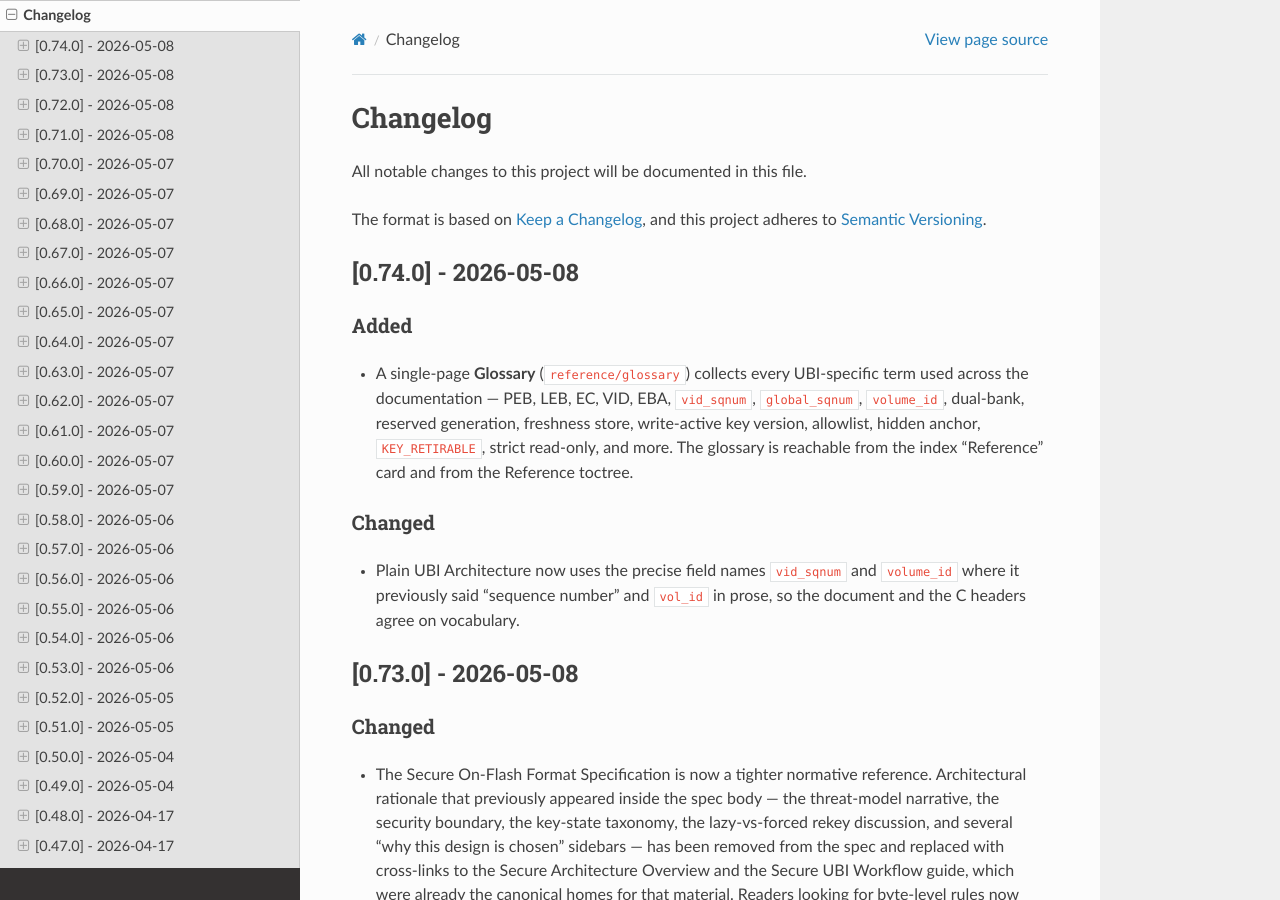
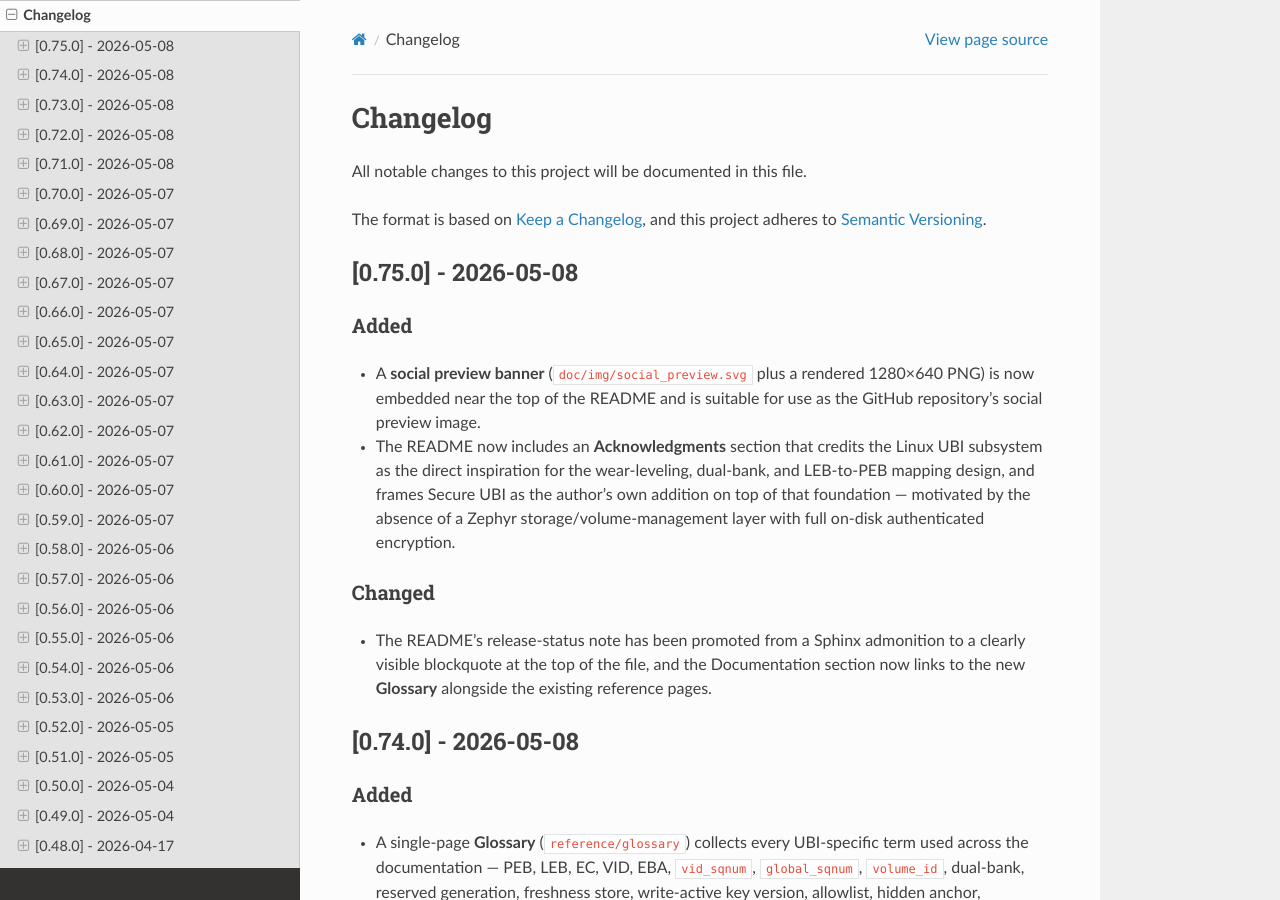
Before and after one commit to kamil-kielbasa/ubi, a Sphinx documentation site: the page built from doc/project/changelog.md, in a window 1280 px wide and 900 px high. Built offline with Sphinx 7.4.7 and the Read the Docs theme 3.1.0, drawn with Linux system fonts in a browser that asks for light colours; the version number could not be read and is left out.

Commit message:
docs: add social preview banner and polish readme

```diff
--- a/CHANGELOG.md
+++ b/CHANGELOG.md
@@ -4,6 +4,28 @@ All notable changes to this project will be documented in this file.
 
 The format is based on [Keep a Changelog](https://keepachangelog.com/en/1.1.0/),
 and this project adheres to [Semantic Versioning](https://semver.org/spec/v2.0.0.html).
+
+## [0.75.0] - 2026-05-08
+
+### Added
+
+- A **social preview banner** (`doc/img/social_preview.svg` plus a
+  rendered 1280×640 PNG) is now embedded near the top of the README
+  and is suitable for use as the GitHub repository's social preview
+  image.
+- The README now includes an **Acknowledgments** section that credits
+  the Linux UBI subsystem as the direct inspiration for the
+  wear-leveling, dual-bank, and LEB-to-PEB mapping design, and frames
+  Secure UBI as the author's own addition on top of that foundation —
+  motivated by the absence of a Zephyr storage/volume-management layer
+  with full on-disk authenticated encryption.
+
+### Changed
+
+- The README's release-status note has been promoted from a Sphinx
+  admonition to a clearly visible blockquote at the top of the file,
+  and the Documentation section now links to the new
+  **Glossary** alongside the existing reference pages.
 
 ## [0.74.0] - 2026-05-08
 
--- a/doc/conf.py
+++ b/doc/conf.py
@@ -17,7 +17,7 @@ _buildoc_path = (_confdir / '..' / 'build' / 'doc' / 'doxygen').resolve()
 project = 'UBI on Zephyr'
 copyright = '2026, Kamil Kielbasa'
 author = 'Kamil Kielbasa'
-version = '0.74.0'
+version = '0.75.0'
 
 # -- General configuration ---------------------------------------------------
 
```
Also changed, not shown: README.md (+36 -1 lines), doc/img/social_preview.png (added), doc/img/social_preview.svg (added).
